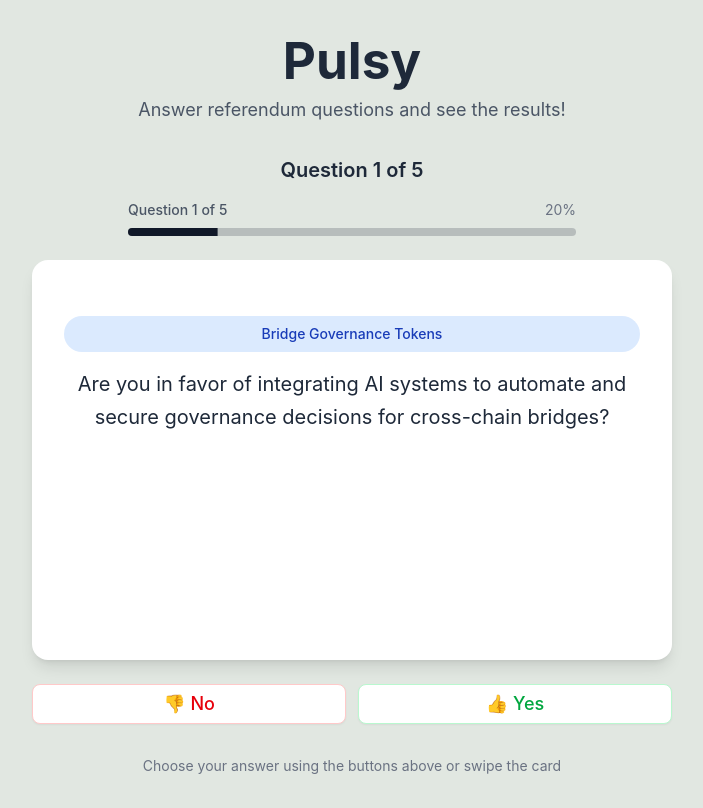
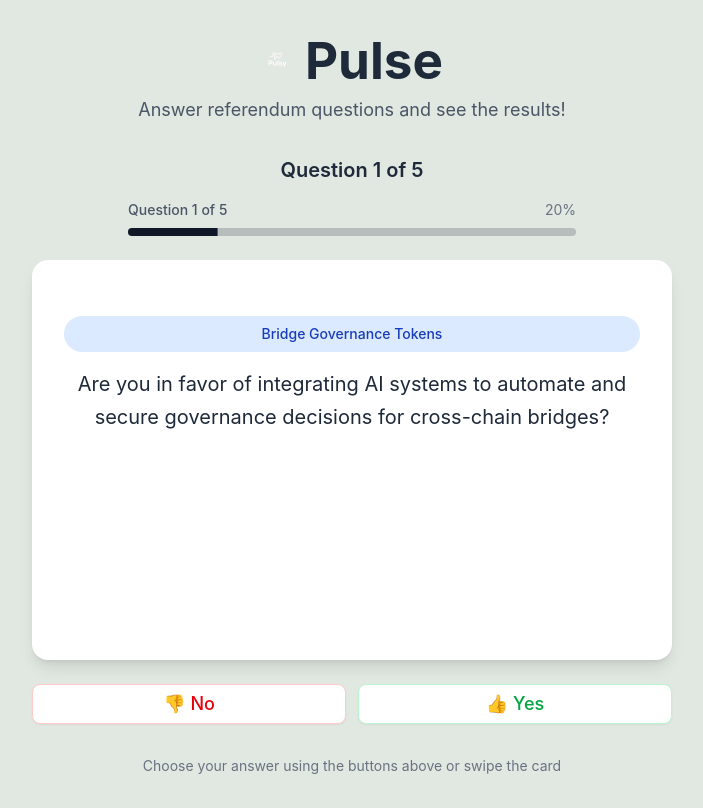
Before and after one commit to THP-Lab/pulse-demo-ux, a React (Vite) app: page / in a window 1280 px wide. Shown: the whole page, without its empty margins (288-991 px from the left). Built offline with nearby package versions, Linux system fonts and the light colour scheme.

Commit message:
improve visual feedback

```diff
--- a/src/App.tsx
+++ b/src/App.tsx
@@ -137,7 +137,10 @@ function App() {
     <div className="min-h-screen from-indigo-50 to-purple-50">
       <div className="container mx-auto px-4 py-8">
         <header className="text-center mb-8">
-          <h1 className="text-5xl font-bold text-gray-800 mb-2">Pulsy</h1>
+          <div className="flex items-center justify-center gap-3 mb-2">
+            <img src="./public/logo.png" alt="Pulse Logo" className="w-8 h-8" />
+            <h1 className="text-5xl font-bold text-gray-800">Pulse</h1>
+          </div>
           <p className="text-lg text-gray-600">Answer referendum questions and see the results!</p>
         </header>
 
--- a/src/components/QuestionCard.tsx
+++ b/src/components/QuestionCard.tsx
@@ -100,11 +100,19 @@ const QuestionCard: React.FC<QuestionCardProps> = ({
 
   const cardStyle = {
     transform: isDragging
-      ? `translate(${dragOffset.x}px, ${dragOffset.y}px)`
+      ? `rotate(${dragOffset.x * 0.1}deg) translate(${dragOffset.x * 0.3}px, ${dragOffset.y * 0.4}px)`
       : "none",
     cursor: isDragging ? "grabbing" : "grab",
     transition: isDragging ? "none" : "transform 0.3s ease",
     minHeight: "400px",
+    transformOrigin: "center",
+    backgroundColor: isDragging
+      ? dragOffset.x > 50
+        ? `rgba(34, 197, 94, ${Math.min(Math.abs(dragOffset.x) / 200, 0.1)})` // Vert pour "oui"
+        : dragOffset.x < -50
+          ? `rgba(239, 68, 68, ${Math.min(Math.abs(dragOffset.x) / 200, 0.1)})` // Rouge pour "non"
+          : "white"
+      : "white",
   };
 
   return (
```
